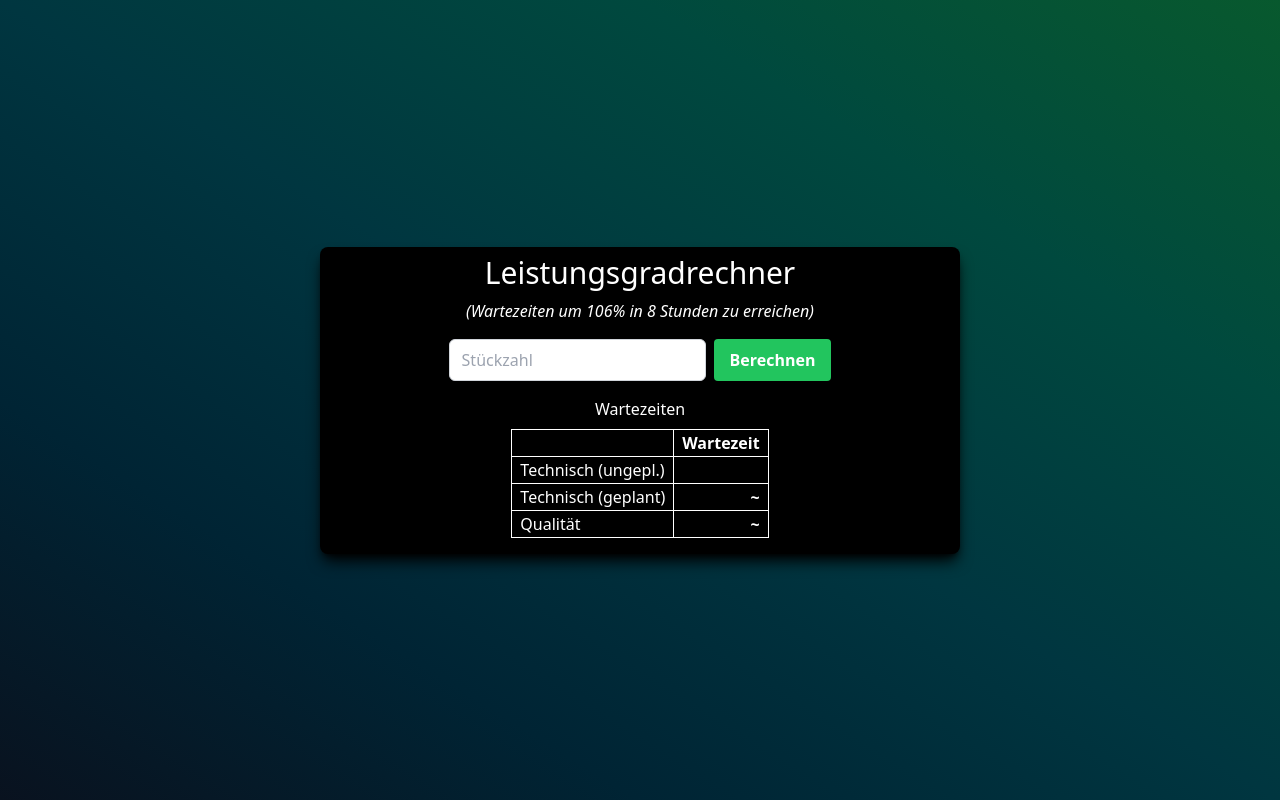
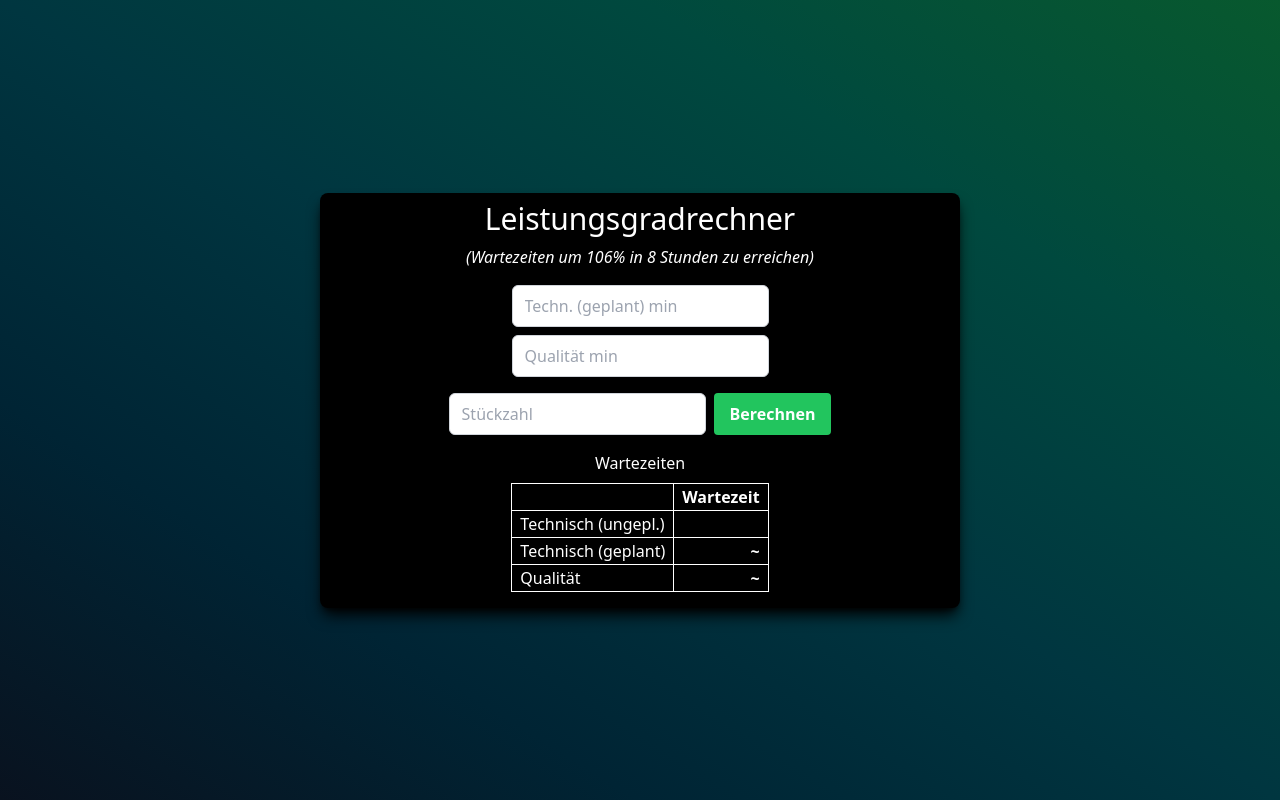
Before and after one commit to SimonHoefling/LSTG-Calculator, a Next.js app: page / in a window 1280 px wide. Built offline with nearby package versions, Linux system fonts and the light colour scheme.

Commit message:
Added 2 new input fields

```diff
--- a/pages/index.tsx
+++ b/pages/index.tsx
@@ -31,6 +31,24 @@ export default function Home() {
       <div className="container mx-5 w-full md:w-1/2 shadow-lg shadow-black rounded-lg bg-black">
         <h1 className='text-3xl text-center mt-2 text-white'>Leistungsgradrechner</h1>
         <h1 className="text-md italic text-center mt-2 px-2 text-white">(Wartezeiten um 106% in 8 Stunden zu erreichen)</h1>
+
+        <div className="mt-4 flex justify-center">
+          <div className="flex flex-col mx-5">
+            <input
+              type="number"
+              className="border border-gray-300 text-black rounded-md px-3 py-2 mb-2"
+              placeholder="Techn. (geplant) min"
+              // Add necessary event handlers and value
+            />
+            <input
+              type="number"
+              className="border border-gray-300 text-black rounded-md px-3 py-2"
+              placeholder="Qualität min"
+              // Add necessary event handlers and value
+            />
+          </div>
+        </div>
+
         <div className="mt-4 flex justify-center">
           <div className="flex mx-5">
             <input
@@ -85,9 +103,8 @@ export default function Home() {
             )}
           </div>
         )}
-
-
       </div>
     </main>
   );
+
 }
```
Also changed, not shown: 1 other file (tests, documents, lock files or other folders).
